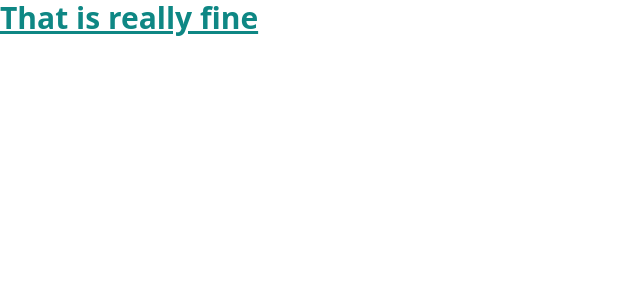
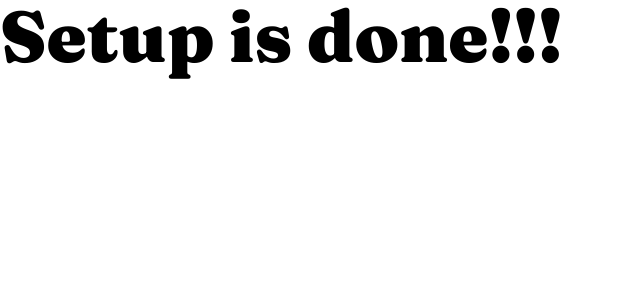
Before and after one commit to vanderms/coffee-roasters, an Angular app: page / in a window 1280 px wide. Shown: the top 300 px of the page, without its empty margins (0-640 px from the left). Built offline with nearby package versions, Linux system fonts and the light colour scheme.

Commit message:
feat #1: setup project

```diff
--- a/angular.json
+++ b/angular.json
@@ -7,7 +7,7 @@
       "projectType": "application",
       "schematics": {
         "@schematics/angular:component": {
-          "style": "scss"
+          "style": "css"
         }
       },
       "root": "",
@@ -24,7 +24,7 @@
               "zone.js"
             ],
             "tsConfig": "tsconfig.app.json",
-            "inlineStyleLanguage": "scss",
+            "inlineStyleLanguage": "css",
             "assets": [
               {
                 "glob": "**/*",
@@ -83,7 +83,7 @@
               "zone.js/testing"
             ],
             "tsConfig": "tsconfig.spec.json",
-            "inlineStyleLanguage": "scss",
+            "inlineStyleLanguage": "css",
             "assets": [
               {
                 "glob": "**/*",
@@ -91,7 +91,7 @@
               }
             ],
             "styles": [
-              "src/styles.scss"
+              "src/styles.css"
             ],
             "scripts": []
           }
--- a/src/app/app.component.html
+++ b/src/app/app.component.html
@@ -1,3 +1,3 @@
-<p class="text-3xl text-primary-70 font-bold underline">That is really fine</p>
+<p class="heading-md lg:heading-xl">Setup is done!!!</p>
 
 <router-outlet />
--- a/src/app/app.component.ts
+++ b/src/app/app.component.ts
@@ -5,7 +5,7 @@ import { RouterOutlet } from '@angular/router';
   selector: 'app-root',
   imports: [RouterOutlet],
   templateUrl: './app.component.html',
-  styleUrl: './app.component.scss'
+  styleUrl: './app.component.css'
 })
 export class AppComponent {
 
--- a/src/index.html
+++ b/src/index.html
@@ -1,12 +1,17 @@
-<!doctype html>
+<!DOCTYPE html>
 <html lang="en">
   <head>
-  <meta charset="utf-8">
+    <meta charset="utf-8" />
     <title>Coffee Roasters</title>
-  <base href="/">
-  <meta name="viewport" content="width=device-width, initial-scale=1">
-  <link rel="icon" type="image/svg+xml" href="/favicon.svg">
-
+    <base href="/" />
+    <meta name="viewport" content="width=device-width, initial-scale=1" />
+    <link rel="preconnect" href="https://fonts.googleapis.com" />
+    <link rel="preconnect" href="https://fonts.gstatic.com" crossorigin />
+    <link
+      href="https://fonts.googleapis.com/css2?family=Barlow:ital,wght@0,100;0,200;0,300;0,400;0,500;0,600;0,700;0,800;0,900;1,100;1,200;1,300;1,400;1,500;1,600;1,700;1,800;1,900&family=Fraunces:ital,opsz,wght@0,9..144,100..900;1,9..144,100..900&display=swap"
+      rel="stylesheet"
+    />
+    <link rel="icon" type="image/svg+xml" href="/favicon.svg" />
   </head>
   <body>
     <app-root></app-root>
--- a/src/styles.css
+++ b/src/styles.css
@@ -1,4 +1,12 @@
 @import "tailwindcss";
+
+@theme {
+  --breakpoint-*: initial;
+  --breakpoint-sm: 22rem;
+  --breakpoint-md: 45rem;
+  --breakpoint-lg: 72rem;
+  --breakpoint-xl: 92rem;
+}
 
 @theme {
   --color-primary-70: #0e8784;
@@ -8,3 +16,24 @@
   --color-neutral-10: #fefcf7;
   --color-neutral-05: #fff;
 }
+
+@theme {
+  --font-sans: "Barlow", sans-serif;
+  --font-display: "Fraunces", serif;
+
+  --heading-xl: 900 4.5rem/1 var(--font-display);
+  --heading-lg: 900 2.5rem/1.2 var(--font-display);
+  --heading-md: 900 2rem/1.125 var(--font-display);
+  --heading-sm: 900 1.5rem/1.334 var(--font-display);
+
+  --body-md: 400 1rem/1.625 var(--font-sans);
+  --body-sm: 700 0.75rem/1.25 var(--font-sans);
+}
+
+@utility heading-* {
+  font: --value(--heading- *);
+}
+
+@utility body-* {
+  font: --value(--body- *);
+}
```
Also changed, not shown: src/app/app.component.css (added), src/app/app.component.scss (deleted). Lines whose indentation alone changed are shown as unchanged.
